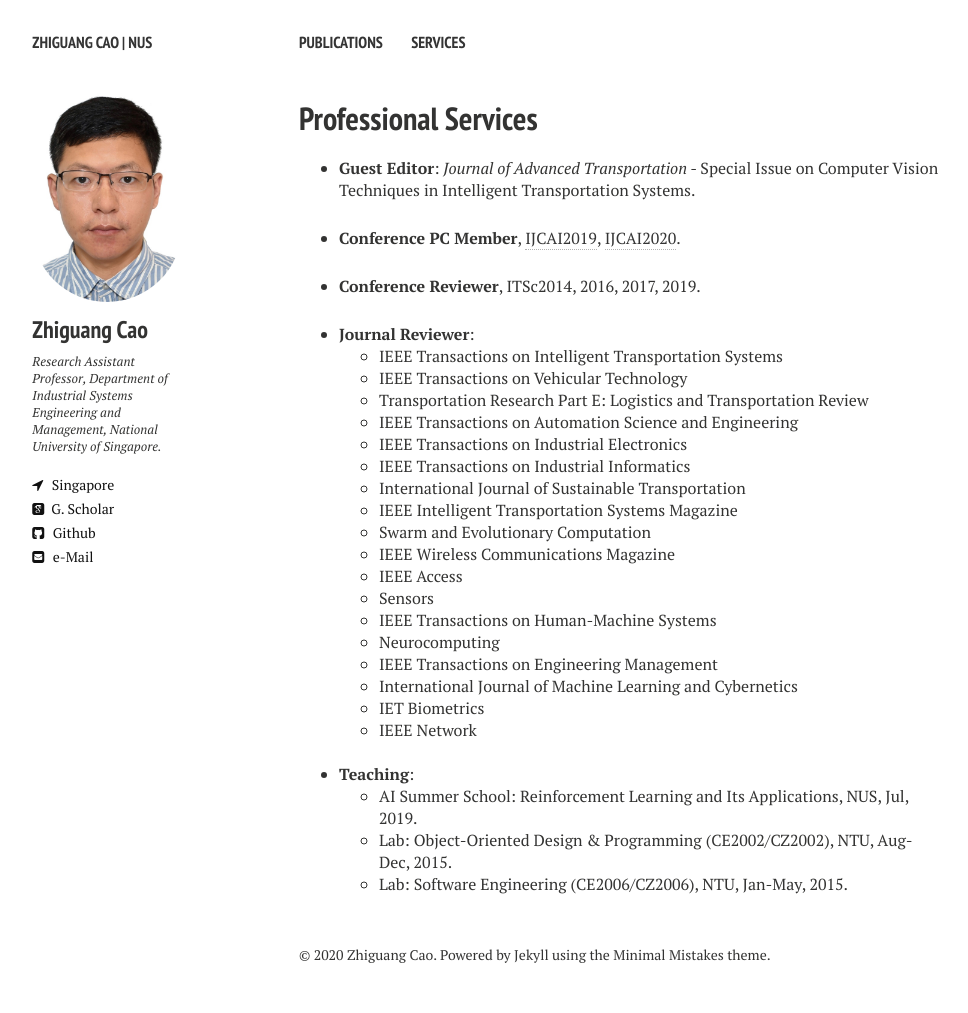
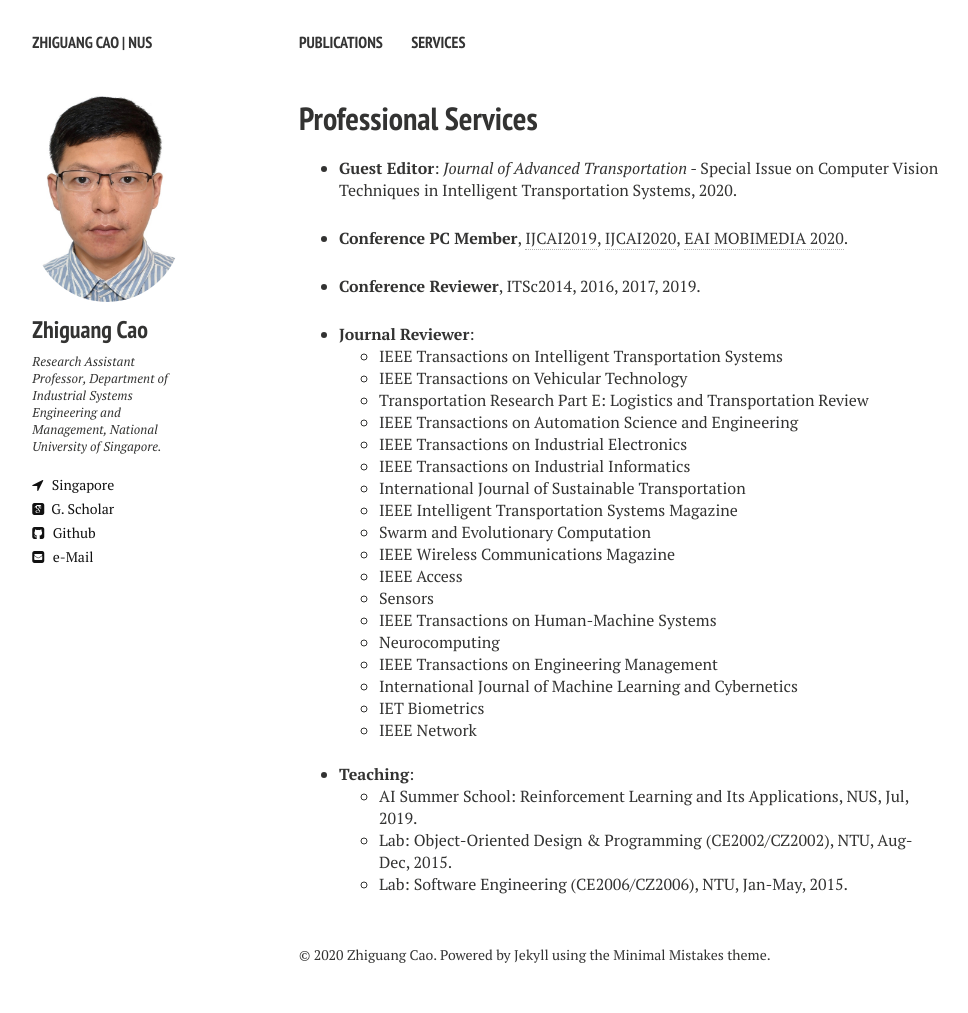
Before and after one commit to zhiguangcaosg/zhiguangcaosg.github.io, a Jekyll site: the page built from tools.md, in a window 1280 px wide. Shown: the whole page, without its empty margins (21-989 px from the left). Built offline with Jekyll 4.4.1, drawn with Linux system fonts in a browser that asks for light colours; nearby versions of some CDN libraries.

Commit message:
Update tools.md

```diff
--- a/tools.md
+++ b/tools.md
@@ -18,14 +18,14 @@ comments: false
 
 <li>
 <p>
-<b>Guest Editor</b>: <i>Journal of Advanced Transportation</i> - Special Issue on Computer Vision Techniques in Intelligent Transportation Systems.
+<b>Guest Editor</b>: <i>Journal of Advanced Transportation</i> - Special Issue on Computer Vision Techniques in Intelligent Transportation Systems, 2020.
 </p>
 </li>
 
 
 <li>
 <p>
-<b>Conference PC Member</b>, <a href="https://ijcai19.org/" target="_blank"> IJCAI2019</a>, <a href="https://ijcai20.org/" target="_blank"> IJCAI2020</a>.
+<b>Conference PC Member</b>, <a href="https://ijcai19.org/" target="_blank"> IJCAI2019</a>, <a href="https://ijcai20.org/" target="_blank"> IJCAI2020</a>, <a href="http://mobimedia.org/" target="_blank"> EAI MOBIMEDIA 2020</a>.
 </p>
 </li>
 
```
